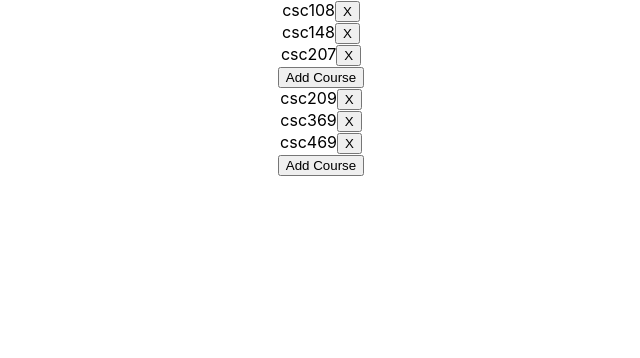
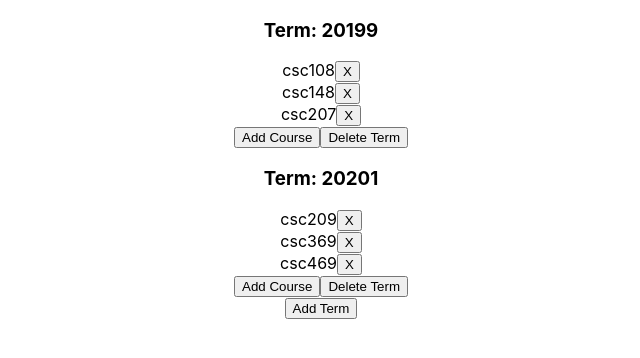
Before and after one commit to weirangu/plan-it, a React (Create React App) app in the folder frontend/: page / in a window 1280 px wide. Shown: the top 358 px of the page, without its empty margins (319-959 px from the left). Built offline with nearby package versions, Linux system fonts and the light colour scheme.

Commit message:
Created add/remove functionality for terms, and added a term header

```diff
--- /dev/null
+++ b/frontend/src/actions/term-actions.ts
@@ -0,0 +1,11 @@
+import { ActionType, TermPayload, TermAction } from 'actions/action-types'
+
+/** Adds a term to the plan. */
+export function addTerm (payload: TermPayload): TermAction {
+    return { type: ActionType.ADD_TERM, payload: payload }
+}
+
+/** Deletes a term in the plan. */
+export function deleteTerm (payload: TermPayload): TermAction {
+    return { type: ActionType.DELETE_TERM, payload: payload }
+}
--- a/frontend/src/components/Planner/Planner.tsx
+++ b/frontend/src/components/Planner/Planner.tsx
@@ -1,13 +1,28 @@
 import React from 'react'
+import { Dispatch } from 'redux'
 import { DragDropContext, DropResult } from 'react-beautiful-dnd'
 import { connect } from 'react-redux'
 import store from 'store'
 import { moveCourse } from 'actions/course-actions'
+import { addTerm, deleteTerm } from 'actions/term-actions'
 import { Plan, Course } from 'reducers/state-types'
 import PlannerList from 'components/Planner/PlannerList'
 
-function mapStateToProps (state: Plan): Plan {
-    return state
+export interface PlannerProps {
+    plan: Plan
+    add: (term: string) => any // Provided by mapDispatchToProps
+    del: (term: string) => any // Provided by mapDispatchToProps
+}
+
+function mapStateToProps (state: Plan): { plan: Plan } {
+    return { plan: state }
+}
+
+function mapDispatchToProps (dispatch: Dispatch) {
+    return {
+        add: (term: string) => dispatch(addTerm({ termID: term })),
+        del: (term: string) => dispatch(deleteTerm({ termID: term }))
+    }
 }
 
 // Runs when the user finishes dragging
@@ -26,14 +41,35 @@ function onDragEnd (result: DropResult): void {
 }
 
 // Redux should feed us the props
-const ConnectedPlanner: React.FC<Plan> = (props: Plan) => (
+const ConnectedPlanner: React.FC<PlannerProps> = (props: PlannerProps) => (
     <DragDropContext onDragEnd={onDragEnd}>
-        {Object.entries(props.terms).map((val: [string, Course[]]) => (
-            <PlannerList items={val[1]} id={val[0]} key={val[0]} />
+        {Object.entries(props.plan.terms).map((val: [string, Course[]]) => (
+            <div>
+                <h3>Term: {val[0]}</h3>
+                <PlannerList
+                    items={val[1]}
+                    id={val[0]}
+                    key={val[0]}
+                    delList={() => props.del(val[0])}
+                />
+            </div>
         ))}
+        <button
+            onClick={() =>
+                props.add(
+                    Math.random()
+                        .toString(36)
+                        .substring(6)
+                )
+            }>
+            Add Term
+        </button>
     </DragDropContext>
 )
 
-export const Planner = connect(mapStateToProps)(ConnectedPlanner)
+export const Planner = connect(
+    mapStateToProps,
+    mapDispatchToProps
+)(ConnectedPlanner)
 
 export default Planner
--- a/frontend/src/components/Planner/PlannerList.tsx
+++ b/frontend/src/components/Planner/PlannerList.tsx
@@ -10,8 +10,9 @@ import { addCourse, deleteCourse } from 'actions/course-actions'
 export interface PlannerListProps {
     id: string
     items: Course[]
-    add: (term: string) => any
-    del: (index: number, term: string) => any
+    delList: () => any // Deletes this PlannerList
+    add: (term: string) => any // Provided by mapDispatchToProps
+    delItem: (index: number, term: string) => any // Provided by mapDispathToProps
 }
 
 function mapDispatchToProps (dispatch: Dispatch) {
@@ -27,7 +28,7 @@ function mapDispatchToProps (dispatch: Dispatch) {
                     termID: term
                 })
             ),
-        del: (index: number, term: string) =>
+        delItem: (index: number, term: string) =>
             dispatch(
                 deleteCourse({
                     index: index,
@@ -51,11 +52,12 @@ const ConnectedPlannerList: React.FC<PlannerListProps> = (
                         course={item}
                         index={index}
                         key={item.code}
-                        delete={() => props.del(index, props.id)}
+                        delete={() => props.delItem(index, props.id)}
                     />
                 ))}
                 {provided.placeholder}
                 <button onClick={() => props.add(props.id)}>Add Course</button>
+                <button onClick={props.delList}>Delete Term</button>
             </div>
         )}
     </Droppable>
```
